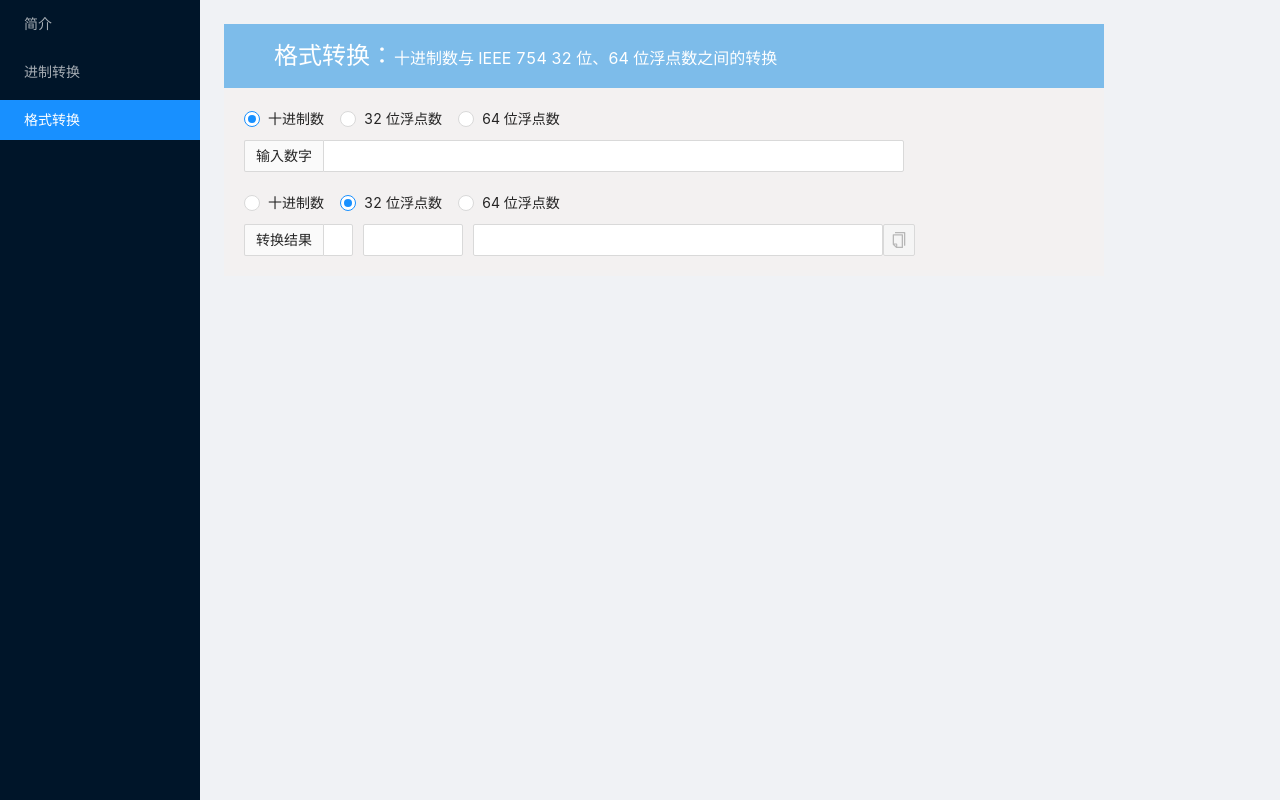
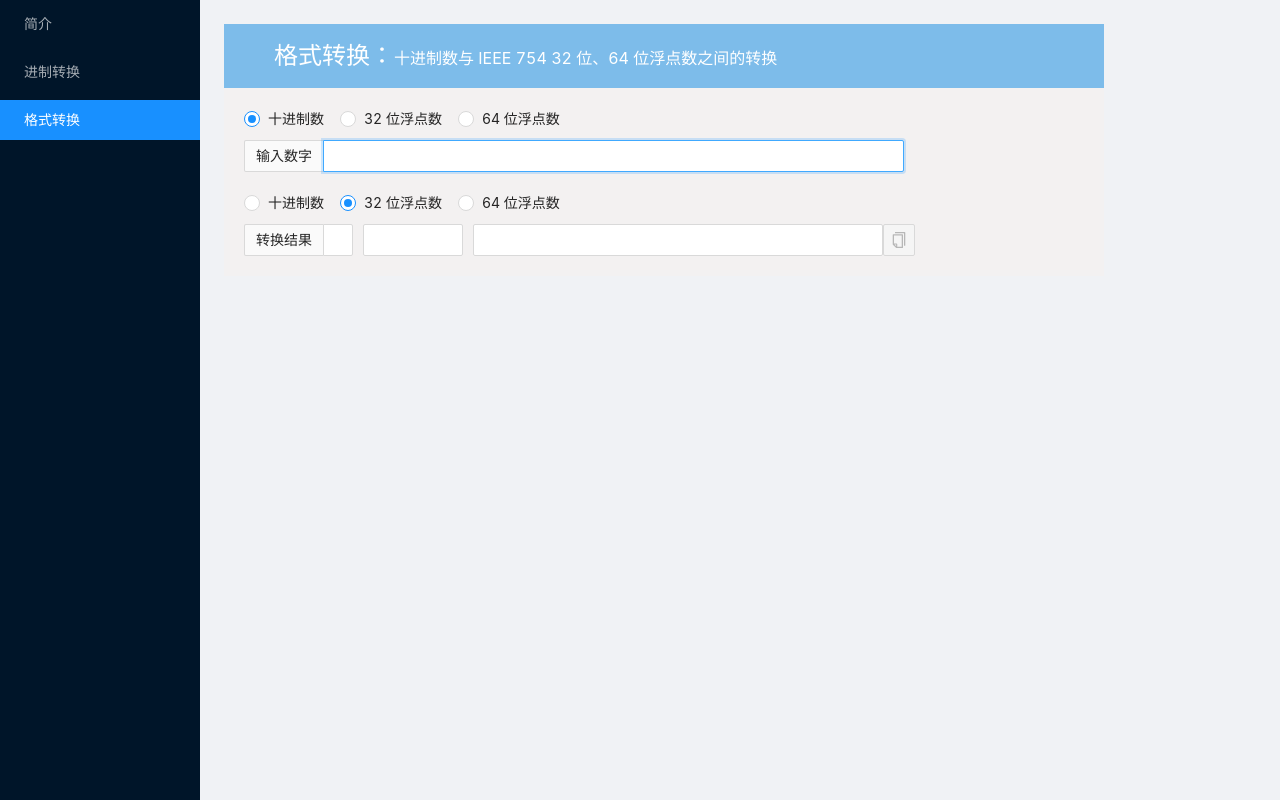
Before and after one commit to maldovar1024/tools, a React (Create React App) app: page /form-converter in a window 1280 px wide. Built offline with nearby package versions, Linux system fonts and the light colour scheme.

Commit message:
refactor: 合并DecimalShower

```diff
--- a/src/form-converter/decimal-shower/index.tsx
+++ b/src/form-converter/decimal-shower/index.tsx
@@ -1,4 +1,39 @@
+import { Input } from 'antd';
+import classnames from 'classnames';
+import React, { forwardRef } from 'react';
+import { onInputChangeWrapper } from '../utils';
 import './index.less';
 
-export { default as DecimalInput } from './input';
-export { default as DecimalOutput } from './output';
+interface DecimalShowerCommonProps {
+  value: string;
+  addonBefore: string;
+}
+
+type DecimalShowerProps = (
+  | { inputMode: true; error: boolean; autoFocus?: boolean; onInputChange: (input: string) => void }
+  | { inputMode: false }
+) &
+  DecimalShowerCommonProps;
+
+const DecimalShower = forwardRef<Input, DecimalShowerProps>((props, ref) =>
+  props.inputMode ? (
+    <Input
+      className={classnames('decimal-shower', { error: props.error })}
+      value={props.value}
+      addonBefore={props.addonBefore}
+      onChange={onInputChangeWrapper(props.onInputChange)}
+      autoFocus={props.autoFocus}
+      allowClear
+    />
+  ) : (
+    <Input
+      className="decimal-shower"
+      value={props.value}
+      addonBefore={props.addonBefore}
+      readOnly
+      allowClear
+    />
+  )
+);
+
+export default DecimalShower;
--- a/src/form-converter/decimal-shower/input.tsx
+++ /dev/null
@@ -1,23 +0,0 @@
-import { Input } from 'antd';
-import React, { FC } from 'react';
-import classnames from 'classnames';
-import { onInputChangeWrapper } from '../utils';
-
-interface DecimalInputProp {
-  value: string;
-  error: boolean;
-  addonBefore: string;
-  onInputChange: (input: string) => void;
-}
-
-const DecimalInput: FC<DecimalInputProp> = ({ value, error, addonBefore, onInputChange }) => (
-  <Input
-    className={classnames('decimal-shower', { error })}
-    value={value}
-    addonBefore={addonBefore}
-    onChange={onInputChangeWrapper(onInputChange)}
-    allowClear
-  />
-);
-
-export default DecimalInput;
--- a/src/form-converter/decimal-shower/output.tsx
+++ /dev/null
@@ -1,19 +0,0 @@
-import { Input } from 'antd';
-import React, { FC } from 'react';
-
-interface DecimalOutputProp {
-  value: string;
-  addonBefore: string;
-}
-
-const DecimalOutput: FC<DecimalOutputProp> = props => (
-  <Input
-    className="decimal-shower"
-    value={props.value}
-    addonBefore={props.addonBefore}
-    readOnly
-    allowClear
-  />
-);
-
-export default DecimalOutput;
--- a/src/form-converter/index.tsx
+++ b/src/form-converter/index.tsx
@@ -1,7 +1,7 @@
 import { Radio } from 'antd';
 import { RadioChangeEvent } from 'antd/lib/radio/interface';
 import React, { FC, useState } from 'react';
-import { DecimalInput, DecimalOutput } from './decimal-shower';
+import DecimalShower from './decimal-shower';
 import { FloatInput, FloatOutput } from './float-shower';
 import './index.less';
 import { convertFormOfNumber, ModeOfNumber } from './utils';
@@ -56,10 +56,12 @@ export const FormConverter: FC = () => {
             </RadioGroup>
           </div>
           {inputMode === 'd' ? (
-            <DecimalInput
+            <DecimalShower
+              inputMode={true}
               value={input}
               error={inputError}
               addonBefore="输入数字"
+              autoFocus
               onInputChange={handleInputChange}
             />
           ) : (
@@ -80,7 +82,7 @@ export const FormConverter: FC = () => {
             </RadioGroup>
           </div>
           {resultMode === 'd' ? (
-            <DecimalOutput value={result} addonBefore="转换结果" />
+            <DecimalShower inputMode={false} value={result} addonBefore="转换结果" />
           ) : (
             <FloatOutput value={result} addonBefore="转换结果" floatType={resultMode} />
           )}
```
